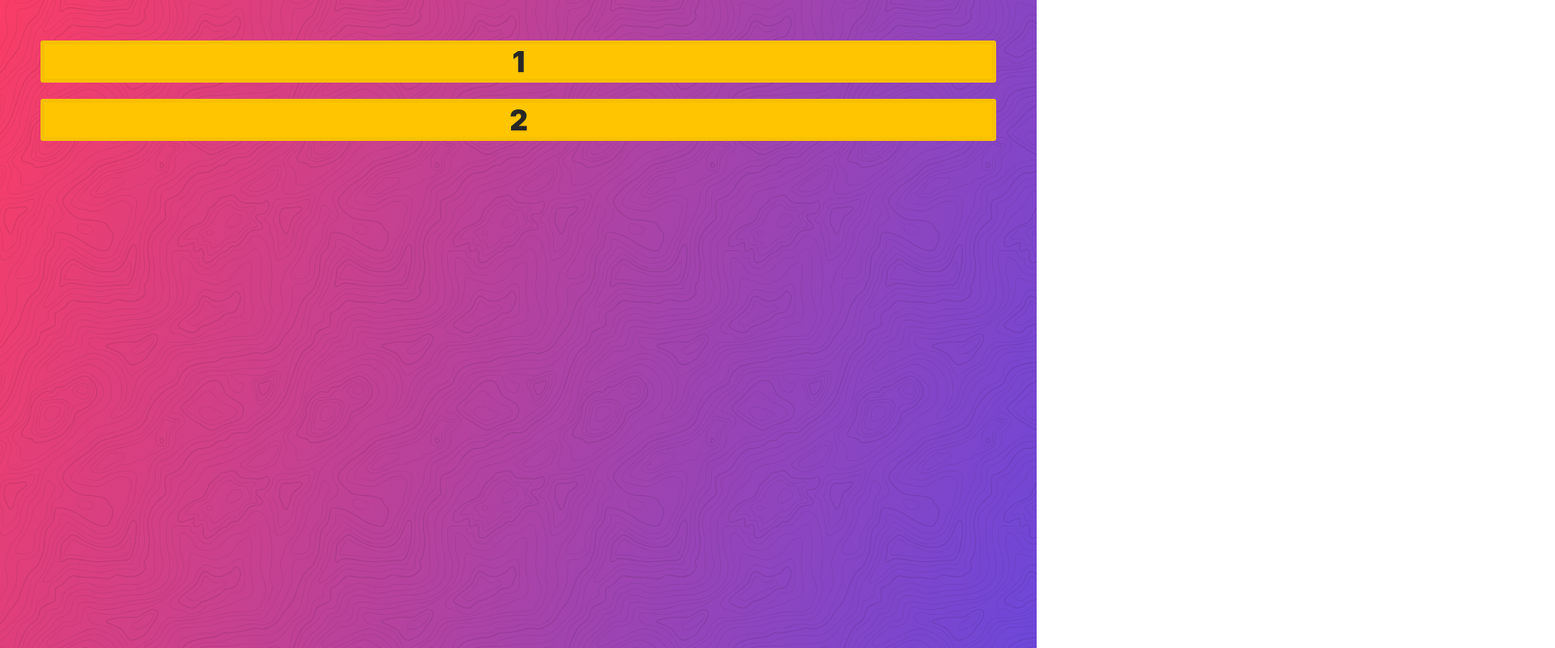
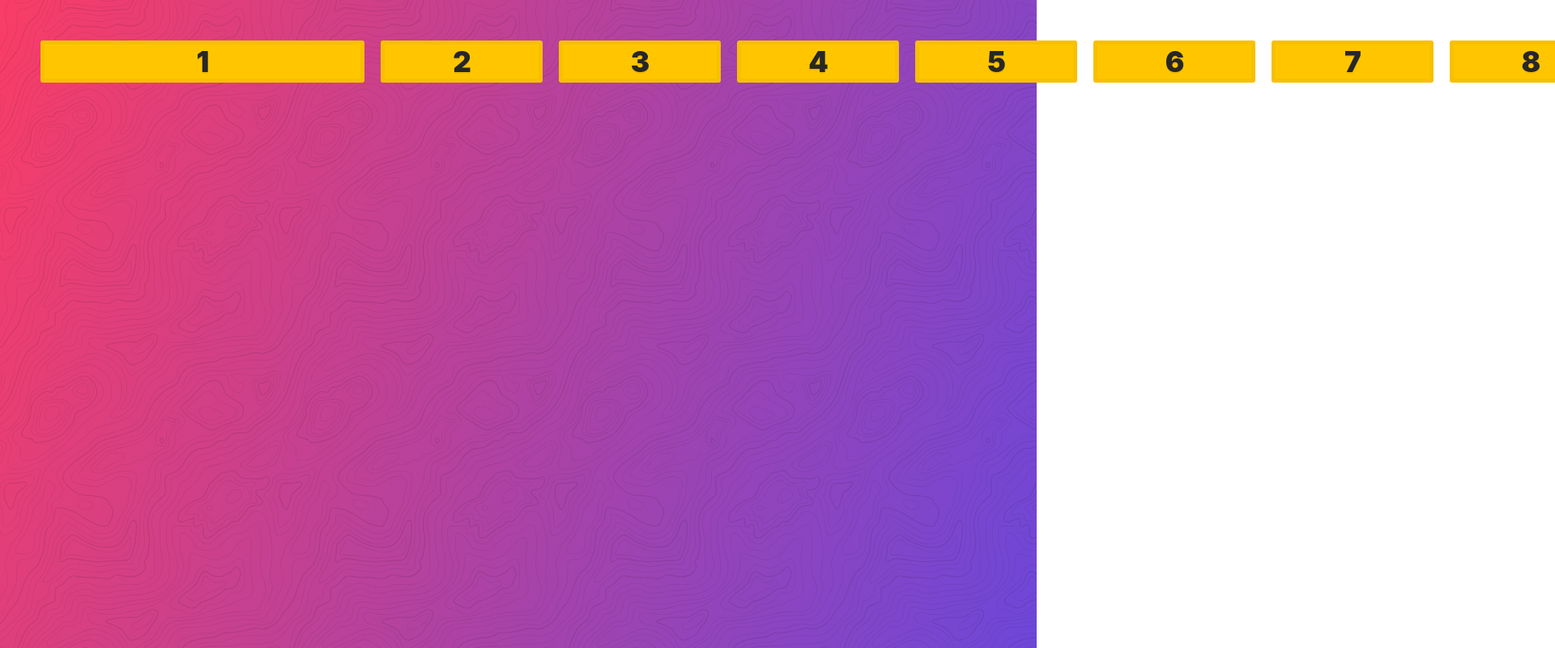
Before and after one commit to hwisoo/css-grid, a website: page 06 - CSS Grid Auto Flow/index.html in a window 1280 px wide. Shown: the top 800 px of the page at 81% size, 1920 px wide, since content can reach past the window. Drawn offline with Linux system fonts and the light colour scheme.

Commit message:
CSS Grid Auto Flow finished

```diff
--- a/06 - CSS Grid Auto Flow/index.html
+++ b/06 - CSS Grid Auto Flow/index.html
@@ -11,12 +11,23 @@
     <div class="container">
       <div class="item">1</div>
       <div class="item">2</div>
+      <div class="item">3</div>
+      <div class="item">4</div>
+      <div class="item">5</div>
+      <div class="item">6</div>
+      <div class="item">7</div>
+      <div class="item">8</div>
+      <div class="item">9</div>
+      <div class="item">10</div>
     </div>
 
     <style>
       .container {
         display: grid;
         grid-gap: 20px;
+        grid-template-columns: 400px 200px;
+        grid-auto-flow: column;
+        grid-auto-columns: 200px;
       }
     </style>
   </body>
```
